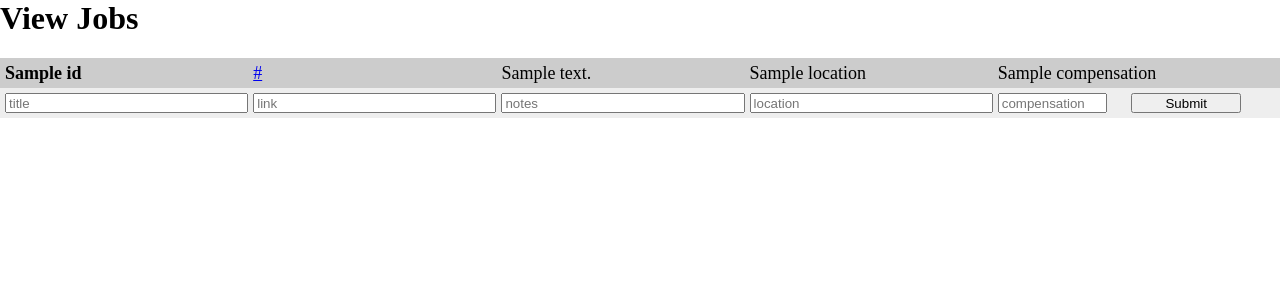
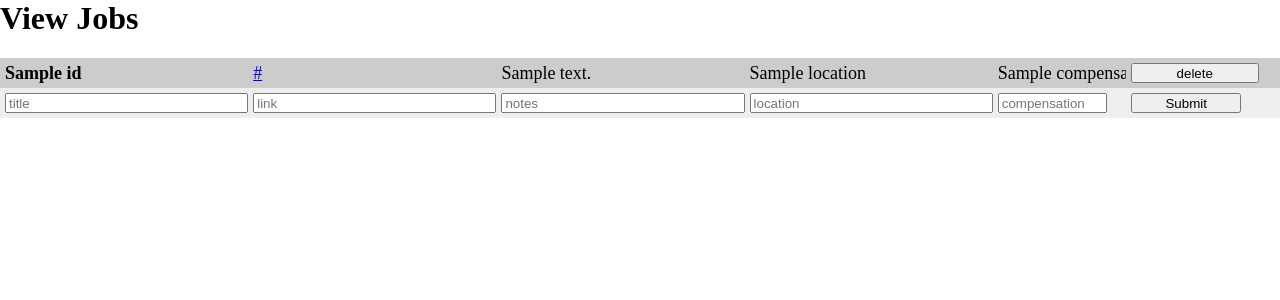
Before and after one commit to mtaylor22/JobSearchingTool, a Python web app: template JobSearchingTool/templates/index.html in a window 1280 px wide. Shown: the top 300 px of the page. Run offline with Jinja, Linux system fonts and the light colour scheme; the template is opened without the code that fills it: most values are stand-ins (such as "Sample title", 1, 10 or a date in 2020); some libraries are stand-ins or nearby versions.

Commit message:
Delete added

```diff
--- a/JobSearchingTool/main.py
+++ b/JobSearchingTool/main.py
@@ -73,6 +73,9 @@ class ActionHandler(BaseHandler):
 			job = Job.get_by_id(int(self.request.get('id')))
 			setattr(job, self.request.get('param'), self.request.get('value'))
 			job.put()
+		elif self.request.get('action') == 'delete' and self.request.get('id'):
+			job = Job.get_by_id(int(self.request.get('id')))
+			job.delete()
 		self.render_restricted_template('index.html', {})
 
 class AddJobHandler(BaseHandler):
--- a/JobSearchingTool/templates/base.html
+++ b/JobSearchingTool/templates/base.html
@@ -40,6 +40,9 @@
 				line-height:30px;
 				vertical-align:middle;
 			}
+			.halfcell{
+				width:10%;
+			}
 			li:nth-child(odd){
 				background-color:#CCC;
 			}
--- a/JobSearchingTool/templates/index.html
+++ b/JobSearchingTool/templates/index.html
@@ -25,9 +25,12 @@
 						<a id="location_{{job.1}}" title="{{job.0.location}}">{{job.0.location}}</a>
 				</div>
 				<input type="hidden" id="location_set_{{job.1}}" value="0">
-				<div class="cell" id="cell_compensation_{{job.1}}" name="cell_compensation_{{job.1}}"
+				<div class="cell halfcell" id="cell_compensation_{{job.1}}" name="cell_compensation_{{job.1}}"
 					onclick="clickset('{{job.1}}', 'compensation', '{{job.0.compensation}}');">
 						<a id="compensation_{{job.1}}" title="{{job.0.compensation}}">{{job.0.compensation}}</a>
+				</div>
+				<div class="cell halfcell">
+						<input type="button" onclick="delitem('{{job.1}}')" value="delete">
 				</div>
 				<input type="hidden" id="compensation_set_{{job.1}}" value="0">
 			</li>
@@ -94,6 +97,11 @@
 		})
 
 	}
+	function delitem(id){
+		$.post('/action', {'action': 'delete', 'id': id});
+		$('#list_'+id).remove()
+
+	}
 	</script>
 	<div id="updated" name="updated" style="display:none; background-color:lightgreen; height:30px; width:100%; line-height:30px;font-weight:bold; padding-left:10px; color:#444">
 		Successfully Updated
```
